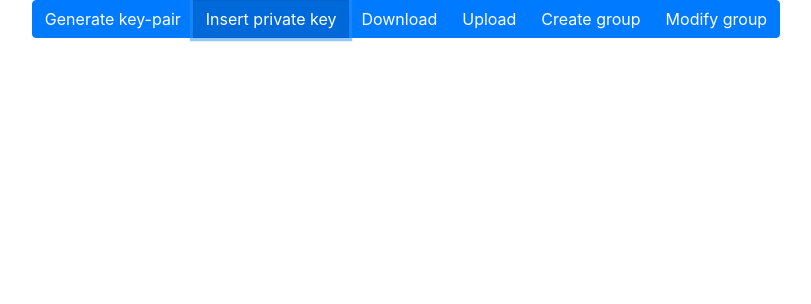
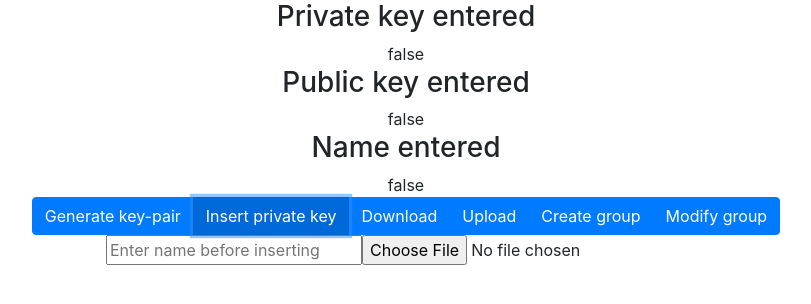
Before and after one commit to kianfay/Secure-Cloud-Project-attempt2, a React (Create React App) app in the folder client/: page / in a window 1280 px wide. Both pictures are taken after a click on the button "Insert private key". Shown: the top 304 px of the page, without its empty margins (234-1045 px from the left). Built offline with nearby package versions, Linux system fonts and the light colour scheme.

Commit message:
Group creation

```diff
--- a/client/package.json
+++ b/client/package.json
@@ -15,7 +15,8 @@
     "react-bootstrap": "1.5.2",
     "react-dom": "^17.0.2",
     "react-scripts": "4.0.3",
-    "web-vitals": "^1.1.1"
+    "web-vitals": "^1.1.1",
+    "keygenerator": "1.0.4"
   },
   "scripts": {
     "start": "react-scripts start",
--- a/client/src/App.js
+++ b/client/src/App.js
@@ -1,14 +1,19 @@
 import React, {useState}  from "react";
 import './App.css';
+import crypto from "asymmetric-crypto";
 import MainButtons from "./main-buttons/MainButtons.js";
 import Download from "./download/Download.js"
 import Generate from "./generate/Generate.js"
 import Create from "./create/Create.js";
+import Insert from "./insert/Insert.js";
 
 
 function App() {
 
   const [currentView, setCurrentView] = useState(undefined)
+  const [publicKey, setPublicKey] = useState(undefined)
+  const [privateKey, setPrivateKey] = useState(undefined)
+  const [nameOfUser, setnameOfUser] = useState(undefined)
 
   function toggleView(view){
     setCurrentView(view)
@@ -17,22 +22,39 @@ function App() {
   function getView(view){
     switch(view){
       case "Download":
-        return <Download/>
+        return <Download getPriv={privateKey}/>
       case "Generate":
-        return <Generate/>
+        return <Generate setPub={setPublicKey} setPriv={setPrivateKey} setName={setnameOfUser}/>
       case "Create":
-        return <Create/>
+        return <Create getPriv={privateKey} getPub={publicKey} getName={nameOfUser}/>
+      case "Insert":
+        return <Insert setPriv={setPrivateKey} setName={setnameOfUser}/>
       default:
         break;
     }
   }
 
+  // If a private key exists but no public key, regenerate the public key
+  if(privateKey && !publicKey){
+    var pub = crypto.fromSecretKey(privateKey);
+    setPublicKey(pub.publicKey)
+  }
+
   return (
     <div className="App">
+      <div>
+        <h3>Private key entered</h3>
+        {privateKey ? "true" : "false"}
+        <h3>Public key entered</h3>
+        {publicKey ? "true" : "false"}
+        <h3>Name entered</h3>
+        {publicKey ? ("true" + nameOfUser) : "false"}
+      </div>
       <MainButtons toggleView={toggleView}/>
       {getView(currentView)}
     </div>
   );
+
 }
 
 export default App;
--- a/client/src/create/Create.js
+++ b/client/src/create/Create.js
@@ -1,6 +1,9 @@
 import React, {useState}  from "react";
 import axios from "axios";
 import Button from "react-bootstrap/esm/Button";
+import keygen from "keygenerator";
+import crypto from "asymmetric-crypto";
+
 
 var keyStoreRoute = '/getPublicKeys';
 var descLine = `Enter a name above, select which users
@@ -11,6 +14,8 @@ function Create(props){
     const [usersListStateToggle, setusersListStateToggle] = useState(false);
     const [usersListState, setusersListState] = useState([]);
     const [toggledUsers, settoggledUsers] = useState({});
+    const [groupName, setGroupName] = useState({});
+
 
 
     if(!usersListStateToggle){
@@ -39,6 +44,10 @@ function Create(props){
             </ol>
             <div>
                 <h3>{descLine}</h3>
+                <input
+                    type="text"
+                    placholder="Enter group name"
+                    onInput={e => setGroupName(e.target.value)}/>
                 <Button onClick={createGroup} >Create group</Button>
             </div>
         </div>
@@ -64,8 +73,27 @@ function Create(props){
 
         // Ends up with an array of arrays, like [["Kanye", "l7dwmCaWX7Wr..."], ["kian", "faswmCaWX7Wr..."]]
         var finalKeyNamePairs = refinedToggledUsers.map(x => [x[0],reorderdPairs[x[0]]])
+        finalKeyNamePairs.push([props.getName, props.getPub])
         console.log(finalKeyNamePairs);
+
+        // Create a random asymmetric key
+        var asyKey = keygen._();
+
+        var encryptedKeys = asyKeyEncrypt(asyKey, finalKeyNamePairs);
+
     }
+
+    // Creates an array of name to encrypted key pairs to be sent to the backend
+    function asyKeyEncrypt(key, keyNamePairs){
+        var keys = keyNamePairs.map(x => [x[0], crypto.encrypt('some data', x[1], props.getPriv)])
+
+        var group = {
+            name: groupName,
+            keys: keys
+        }
+        console.log(group)
+    }
+
 }
 
 
--- a/client/src/generate/Generate.js
+++ b/client/src/generate/Generate.js
@@ -26,6 +26,9 @@ function Generate(props){
 
     function generateKeyPair(){
         const keyPair = crypto.keyPair();
+        props.setPub(keyPair.publicKey);
+        props.setPriv(keyPair.secretKey);
+        props.setName(nameState)
 
         var body = {
             "name": nameState,
--- /dev/null
+++ b/client/src/insert/Insert.js
@@ -0,0 +1,33 @@
+import React, {useState} from "react";
+
+function Insert(props){
+
+    const [localNameOfUser, setLocalNameOfUser] = useState(undefined)
+
+    return (
+        <div>
+            <input
+                type="text"
+                placeholder="Enter name before inserting"
+                onChange={e => setLocalNameOfUser(e.target.value)} />
+            <input type="file" accept=".key" onChange={e => {
+                privKeyToText(e.target.files[0]);
+            }}/>
+        </div>
+    );
+
+    // Converts the private key File type object to the text representation
+    function privKeyToText(privKeyFile){
+        var fr = new FileReader();
+
+        fr.addEventListener('load', event => {
+            var keyfile = event.target.result;
+            console.log(keyfile)
+            props.setPriv(keyfile)
+            props.setName(localNameOfUser);
+        })
+        fr.readAsText(privKeyFile);
+    }
+}
+
+export default Insert;
```
